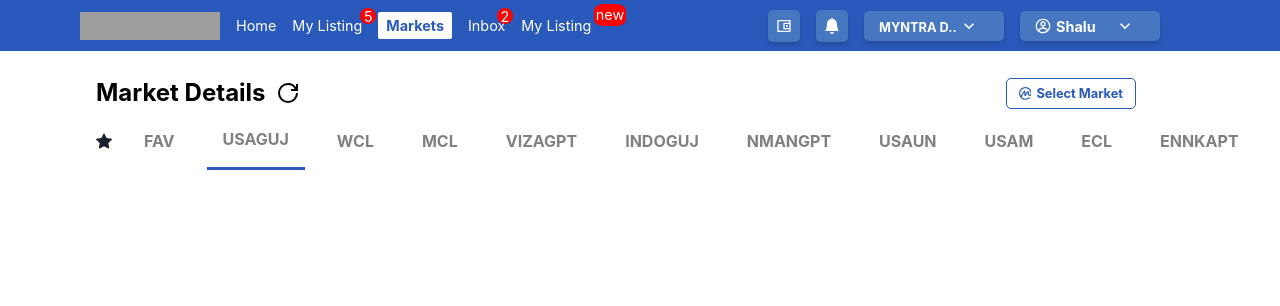
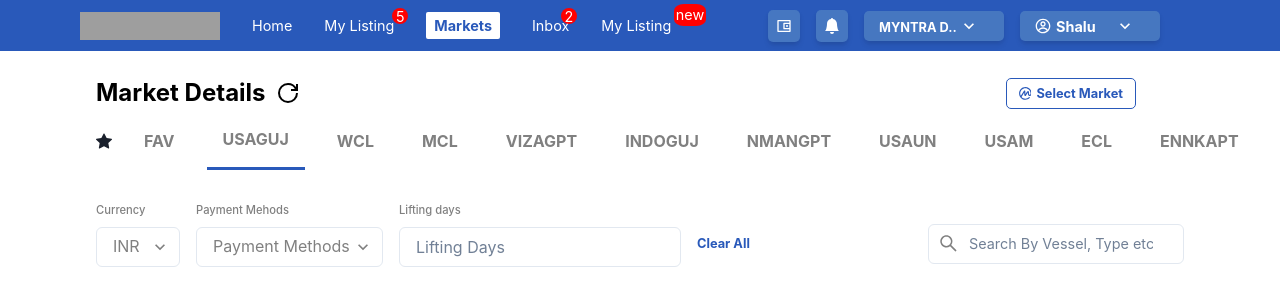
Before and after one commit to rahulkr-dev/coalshastra, a React (Vite) app: page / in a window 1280 px wide. Shown: the top 306 px of the page. Built offline with nearby package versions, Linux system fonts and the light colour scheme; grey boxes are pictures that could not be loaded.

Commit message:
Done Search and filter

```diff
--- a/src/components/navbar/NavbarLeft.jsx
+++ b/src/components/navbar/NavbarLeft.jsx
@@ -3,7 +3,7 @@ import React from "react";
 
 const NavbarLeft = () => {
   return (
-    <Flex alignItems={"center"} gap="1rem" w="60%" fontSize={".9rem"}>
+    <Flex alignItems={"center"} gap="2rem" w="60%" fontSize={".9rem"}>
       <Image
         ml="5rem"
         w="140px"
--- /dev/null
+++ b/src/components/searchFilterContainer/Filter.jsx
@@ -0,0 +1,37 @@
+import { Box, Flex, FormLabel, Input, Select,Center } from "@chakra-ui/react";
+import React from "react";
+
+const Filter = () => {
+  return (
+    <Flex color="gray" gap="1rem" fontSize=".8rem">
+      <Box>
+        <FormLabel fontSize={".7rem"}>Currency</FormLabel>
+        <Select placeholder="INR">
+          <option value="">USD</option>
+          <option value="">EUR</option>
+          <option value="">BTC</option>
+        </Select>
+      </Box>
+
+      <Box>
+      <FormLabel fontSize={".7rem"}>Payment Mehods</FormLabel>
+      <Select placeholder="Payment Methods">
+        <option value="">Debit Card</option>
+        <option value="">Credit Card</option>
+        <option value="">UPI</option>
+      </Select>
+    </Box>
+    <Box>
+      <FormLabel fontSize={".7rem"}>Lifting days</FormLabel>
+      <Input placeholder="Lifting Days" />
+
+    </Box>
+    <Center fontWeight={"bold"} py="2rem" color="#2959BA">
+        Clear All
+    </Center>
+
+    </Flex>
+  );
+};
+
+export default Filter;
--- /dev/null
+++ b/src/components/searchFilterContainer/Search.jsx
@@ -0,0 +1,16 @@
+import React from "react";
+import { InputGroup, InputLeftElement, Input } from "@chakra-ui/react";
+import { AiOutlineSearch } from "react-icons/ai";
+
+const Search = () => {
+  return (
+    <InputGroup w={{base:"100%",md:"16rem"}} fontWeight={"bold"}>
+      <InputLeftElement pointerEvents="none">
+        <AiOutlineSearch size={"1.3rem"} color="gray" />
+      </InputLeftElement>
+      <Input fontSize={".9rem"}  type="search" placeholder="Search By Vessel, Type etc." />
+    </InputGroup>
+  );
+};
+
+export default Search;
--- /dev/null
+++ b/src/components/searchFilterContainer/SerarchFilterContainer.jsx
@@ -0,0 +1,23 @@
+import React from "react";
+import Filter from "./Filter";
+import Search from "./Search";
+import { Flex } from "@chakra-ui/react";
+
+const SerarchFilterContainer = () => {
+  return (
+    <Flex
+        // border={"1px solid black"}
+        // mt="2rem"
+        pt="2rem"
+      alignItems={"center"}
+      justifyContent={"space-between"}
+      w={{ base: "100%", md: "85%" }}
+      m="auto"
+    >
+      <Filter />
+      <Search />
+    </Flex>
+  );
+};
+
+export default SerarchFilterContainer;
--- a/src/pages/HomePage.jsx
+++ b/src/pages/HomePage.jsx
@@ -2,11 +2,13 @@ import React from 'react'
 import Navbar from '../components/navbar/Navbar'
 import { Box } from '@chakra-ui/react'
 import MarketTab from '../components/marketTab/MarketTab'
+import SerarchFilterContainer from '../components/searchFilterContainer/SerarchFilterContainer'
 const HomePage = () => {
   return (
     <Box>
         <Navbar />
         <MarketTab />
+        <SerarchFilterContainer />
     </Box>
   )
 }
```
